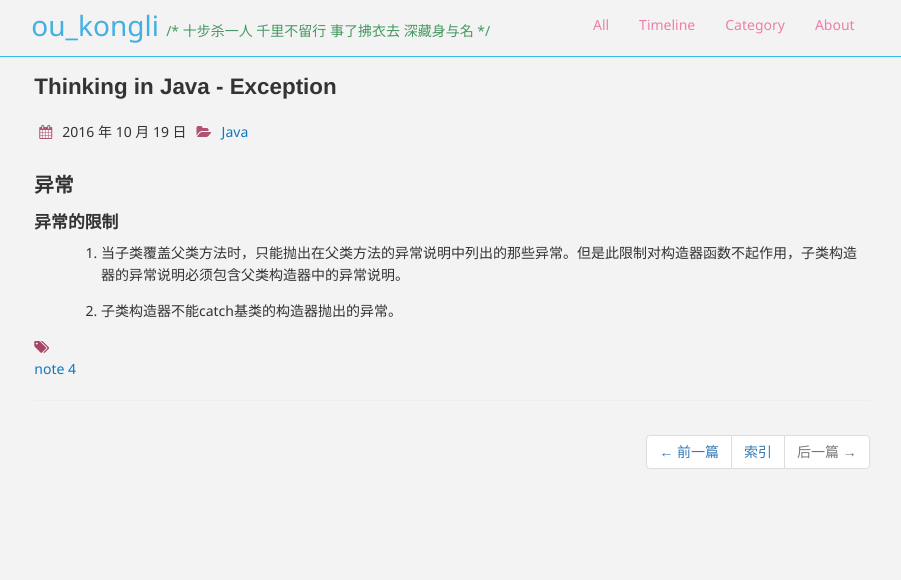
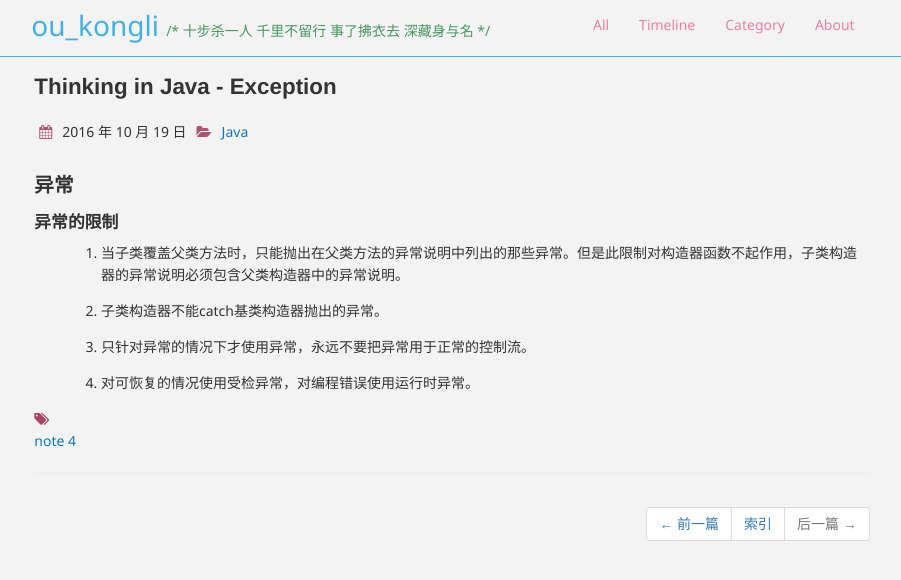
Before and after one commit to ouyangkongli/ouyangkongli.github.io, a Jekyll site: the page built from _posts/2016-10-19-thinking-in-java-3.md, in a window 1280 px wide and 900 px high. Shown: the top 580 px of the window, without its empty margins (194-1095 px from the left). Built offline with Jekyll 4.4.1, drawn with Linux system fonts in a browser that asks for light colours; nearby versions of some CDN libraries; comment, search, counter and statistics services are not loaded.

Commit message:
update exception

```diff
--- a/_posts/2016-10-19-thinking-in-java-3.md
+++ b/_posts/2016-10-19-thinking-in-java-3.md
@@ -13,4 +13,8 @@ categories: Java
 
 1. 当子类覆盖父类方法时，只能抛出在父类方法的异常说明中列出的那些异常。但是此限制对构造器函数不起作用，子类构造器的异常说明必须包含父类构造器中的异常说明。
 
-2. 子类构造器不能catch基类的构造器抛出的异常。
+2. 子类构造器不能catch基类构造器抛出的异常。
+
+3. 只针对异常的情况下才使用异常，永远不要把异常用于正常的控制流。
+
+4. 对可恢复的情况使用受检异常，对编程错误使用运行时异常。
```
